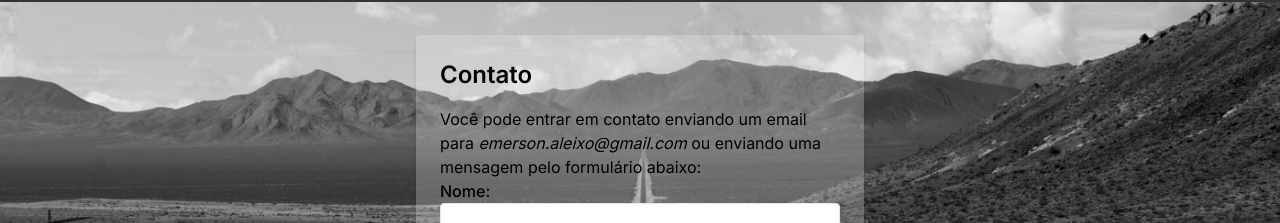
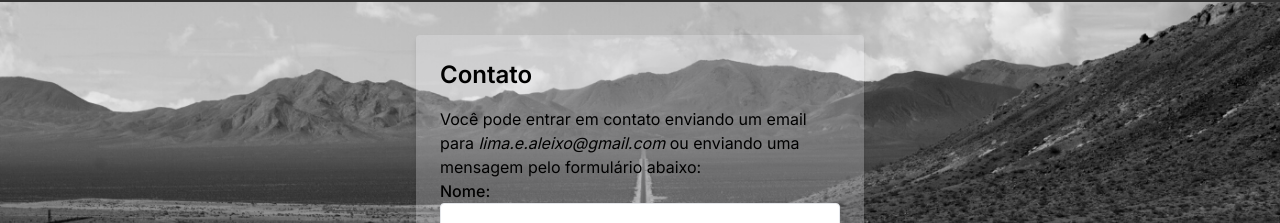
Before and after one commit to evertonaleixo/estrategia-ea, a Next.js app: page /contact in a window 1280 px wide. Shown: the part 72-295 px from the top of the page. Built offline with nearby package versions, Linux system fonts and the light colour scheme.

Commit message:
Add emerson email.

```diff
--- a/app/contact/page.tsx
+++ b/app/contact/page.tsx
@@ -69,7 +69,7 @@ const Contact = () => {
         <h1 className="text-2xl font-semibold mb-4">
           Contato
         </h1>
-        <h3>Você pode entrar em contato enviando um email para <i>emerson.aleixo@gmail.com</i> ou enviando uma mensagem pelo formulário abaixo:</h3>
+        <h3>Você pode entrar em contato enviando um email para <i>lima.e.aleixo@gmail.com</i> ou enviando uma mensagem pelo formulário abaixo:</h3>
         {isSubmitted && (
           <p className="text-green-600 mb-4">Mensagem enviada com sucesso!</p>
         )}
```
Also changed, not shown: 1 other file (tests, documents, lock files or other folders).
